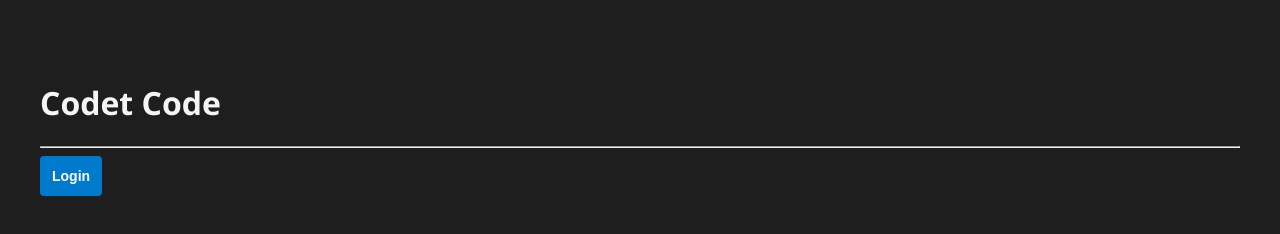
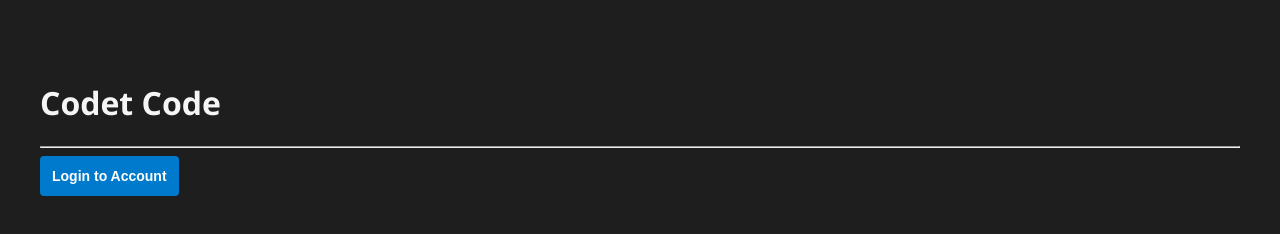
Before and after one commit to codet-code/Codet-Code-V1, a plain HTML site: page index.html in a window 1280 px wide. Drawn offline with Linux system fonts and the light colour scheme.

Commit message:
Update 0.02(Minor)

```diff
--- a/index.html
+++ b/index.html
@@ -6,6 +6,6 @@
 <body>
 <h1>Codet Code</h1>
 <hr>
-<a href="login-page.html"><button>Login</button></a>
+<a href="login-page.html"><button>Login to Account</button></a>
 </body>
 </html>
```
